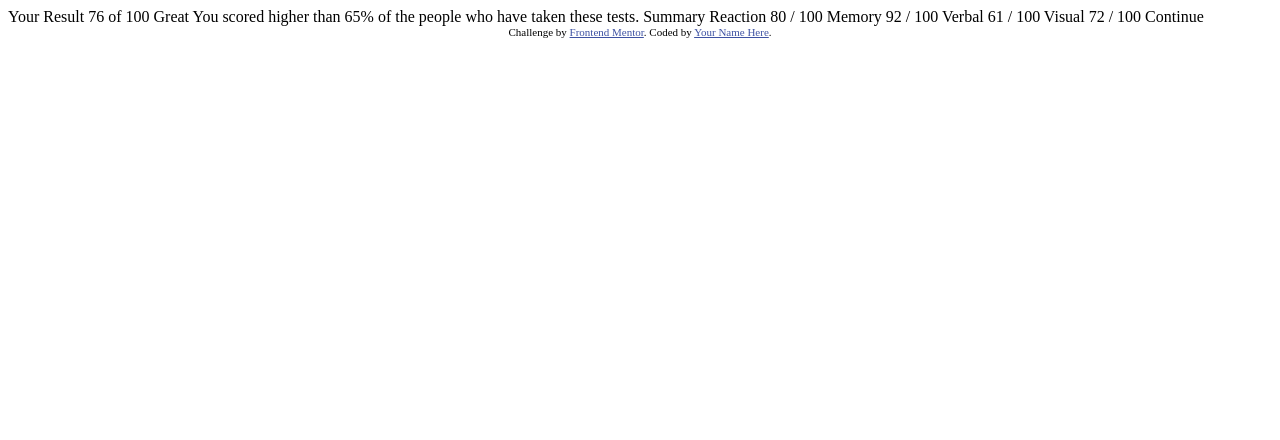
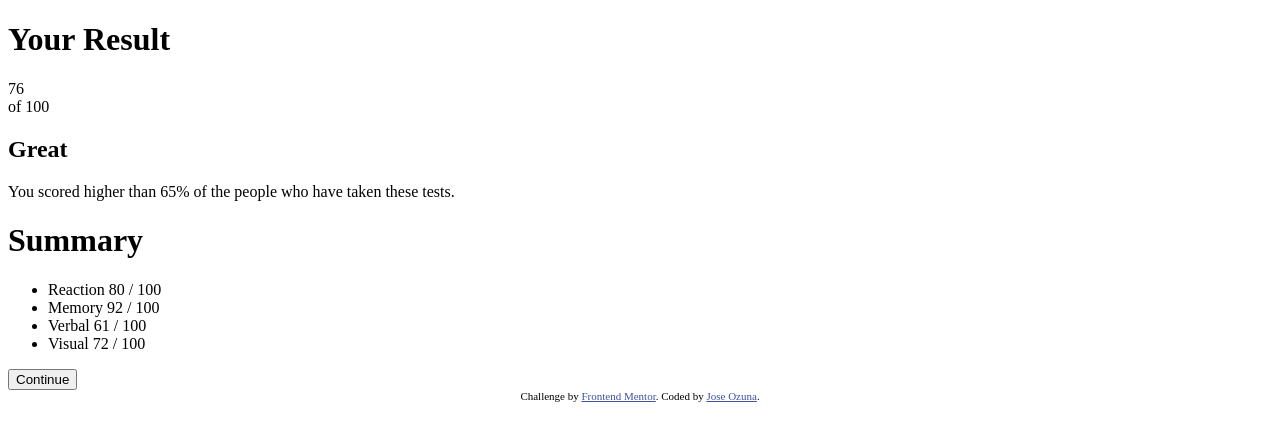
Before and after one commit to joseozuna48/results-summary-component, a plain HTML site: page index.html in a window 1280 px wide. Drawn offline with Linux system fonts and the light colour scheme.

Commit message:
Made initial html layout, and added basic css

```diff
--- /dev/null
+++ b/index.css
@@ -0,0 +1,61 @@
+/************************** css Reset start****************************  */
+/*
+  1. Use a more-intuitive box-sizing model.
+*/
+*, *::before, *::after {
+    box-sizing: border-box;
+  }
+  /*
+    2. Remove default margin
+  */
+  * {
+    margin: 0;
+  }
+  /*
+    3. Allow percentage-based heights in the application
+  */
+  html, body {
+    height: 100%;
+  }
+  /*
+    Typographic tweaks!
+    4. Add accessible line-height
+    5. Improve text rendering
+  */
+  body {
+    line-height: 1.5;
+    -webkit-font-smoothing: antialiased;
+  }
+  /*
+    6. Improve media defaults
+  */
+  img, picture, video, canvas, svg {
+    display: block;
+    max-width: 100%;
+  }
+  /*
+    7. Remove built-in form typography styles
+  */
+  input, button, textarea, select {
+    font: inherit;
+  }
+  /*
+    8. Avoid text overflows
+  */
+  p, h1, h2, h3, h4, h5, h6 {
+    overflow-wrap: break-word;
+  }
+
+  /************************** css Reset end****************************  */
+
+  /************************** Global styles start****************************  */
+
+  /************************** css Reset end****************************  */
+
+  /************************** Results styles start****************************  */
+
+  /************************** Results styles end****************************  */
+
+  /************************** Summary styles start****************************  */
+
+  /************************** Summary styles end****************************  */
--- a/index.html
+++ b/index.html
@@ -16,32 +16,48 @@
 </head>
 <body>
 
-  Your Result
-  76
-  of 100
+  <div id="card">
 
-  Great
-  You scored higher than 65% of the people who have taken these tests.
+    <div id="results">
+      <h1>Your Result</h1>
+      <div id="score">76</div>
+      <div>of 100</div>
 
-  Summary
+      <h2>Great</h2>
+      <p>You scored higher than 65% of the people who have taken these tests.</p>
+    </div>
 
+    <div id="summary-section">
+      <h1 id="summary">Summary</h1>
+      <ul id="list-section">
+        <li>
           Reaction
           80 / 100
-
+        </li>
+        <li>
           Memory
           92 / 100
+        </li>
 
+        <li>
           Verbal
           61 / 100
+        </li>
 
+        <li>
           Visual
           72 / 100
+        </li>
+      </ul>
 
-  Continue
+      <button type="submit" id="continue-Btn">Continue</button>
+
+    </div>
+  </div>
 
   <div class="attribution">
     Challenge by <a href="https://www.frontendmentor.io?ref=challenge" target="_blank">Frontend Mentor</a>.
-    Coded by <a href="#">Your Name Here</a>.
+    Coded by <a href="#">Jose Ozuna</a>.
   </div>
 </body>
 </html>
```
Lines whose indentation alone changed are shown as unchanged.
